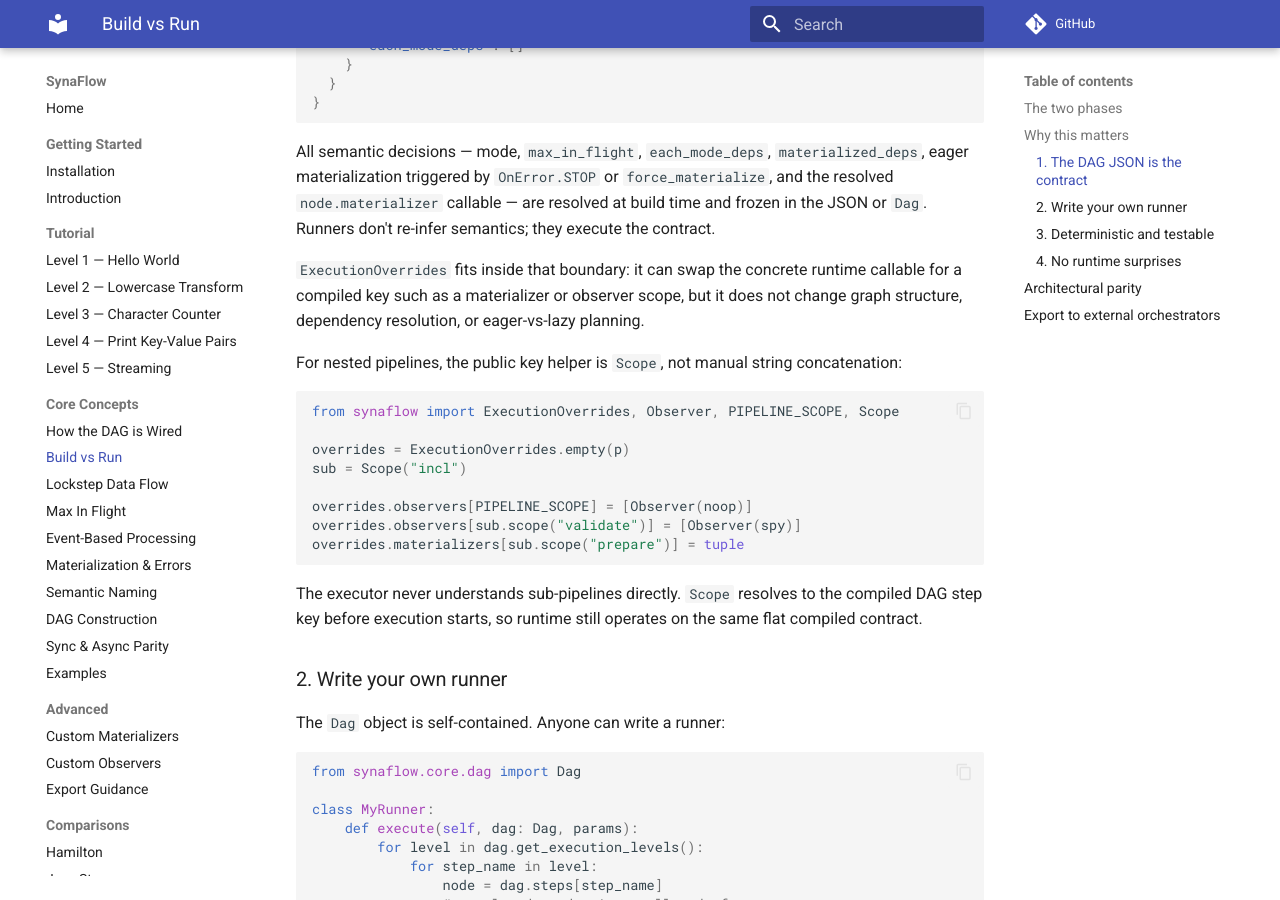
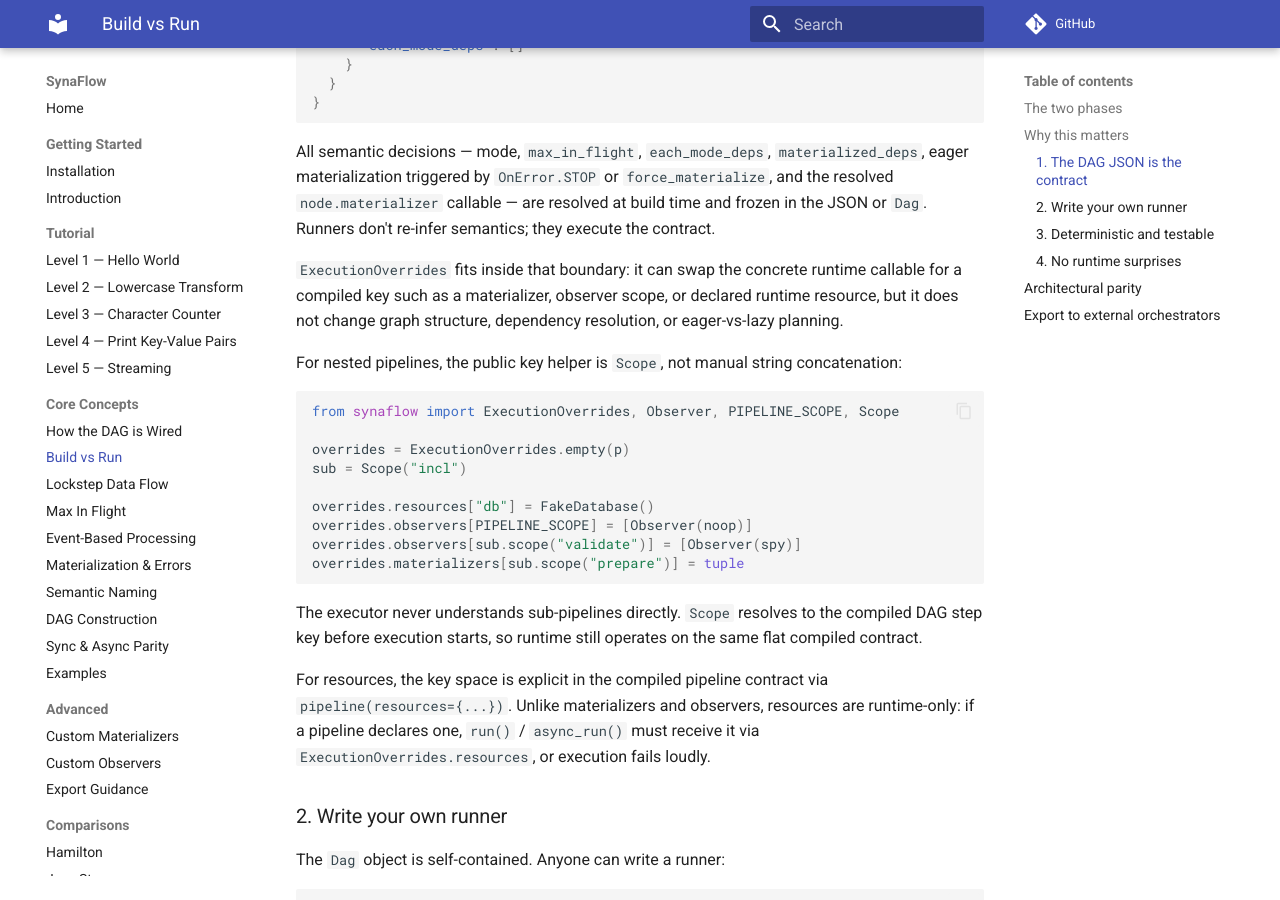
Before and after one commit to humansoftware/synaflow, an MkDocs documentation site: the page built from docs/user_docs/core-concepts/build-vs-run.md, in a window 1280 px wide and 900 px high, scrolled down 1325 px. Built offline with MkDocs 1.6.1 and Material for MkDocs 9.7.7, drawn with Linux system fonts in a browser that asks for light colours; comment, search, counter and statistics services are not loaded; some of the changed text lies outside the part shown.

Commit message:
document runtime resource overrides

```diff
--- a/docs/user_docs/core-concepts/build-vs-run.md
+++ b/docs/user_docs/core-concepts/build-vs-run.md
@@ -68,9 +68,9 @@ resolved at build time and frozen in the JSON or `Dag`. Runners don't re-infer
 semantics; they execute the contract.
 
 `ExecutionOverrides` fits inside that boundary: it can swap the concrete
-runtime callable for a compiled key such as a materializer or observer scope,
-but it does not change graph structure, dependency resolution, or eager-vs-lazy
-planning.
+runtime callable for a compiled key such as a materializer, observer scope, or
+declared runtime resource, but it does not change graph structure, dependency
+resolution, or eager-vs-lazy planning.
 
 For nested pipelines, the public key helper is `Scope`, not manual string
 concatenation:
@@ -81,6 +81,7 @@ from synaflow import ExecutionOverrides, Observer, PIPELINE_SCOPE, Scope
 overrides = ExecutionOverrides.empty(p)
 sub = Scope("incl")
 
+overrides.resources["db"] = FakeDatabase()
 overrides.observers[PIPELINE_SCOPE] = [Observer(noop)]
 overrides.observers[sub.scope("validate")] = [Observer(spy)]
 overrides.materializers[sub.scope("prepare")] = tuple
@@ -89,6 +90,11 @@ overrides.materializers[sub.scope("prepare")] = tuple
 The executor never understands sub-pipelines directly. `Scope` resolves to the
 compiled DAG step key before execution starts, so runtime still operates on the
 same flat compiled contract.
+
+For resources, the key space is explicit in the compiled pipeline contract via
+`pipeline(resources={...})`. Unlike materializers and observers, resources are
+runtime-only: if a pipeline declares one, `run()` / `async_run()` must receive
+it via `ExecutionOverrides.resources`, or execution fails loudly.
 
 ### 2. Write your own runner
 
@@ -141,6 +147,7 @@ Every domain concern has a symmetric representation in both phases:
 | Mode resolution | Resolved at build time → `node.mode` | Executor reads `node.mode`, never re-infers |
 | Materialization | Resolved at build time → `node.materializer`, `materialized_deps`, `Dag.needs_materialize(...)` | Executor calls the resolved callable and follows the compiled plan |
 | Observers | Normalized at build time → `node.observers` | Executor dispatches events |
+| Resources | Declared at build time → `dag.resources` | Executor requires concrete runtime values via `ExecutionOverrides.resources` |
 
 This symmetry means sync and async executors can be completely different
 implementations (one uses generators, the other uses `asyncio.Queue`) but
```
Also changed, not shown: README.md (+3 -0 lines).
